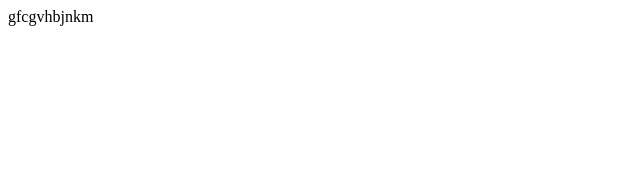
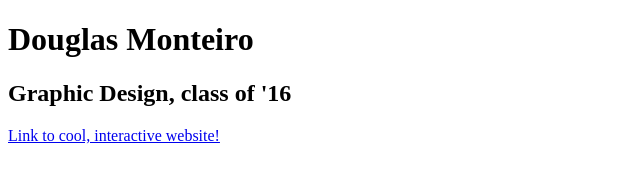
Before and after one commit to dfmonteiro2/Web2, a plain HTML site: page hello.html in a window 1280 px wide. Shown: the whole page, without its empty margins (0-640 px from the left). Drawn offline with Linux system fonts and the light colour scheme.

Commit message:
web2- assignment #1
web2- assignment #1

```diff
--- a/hello.html
+++ b/hello.html
@@ -1 +1,21 @@
-gfcgvhbjnkm
+<!DOCTYPE html>
+<html>
+  <head>
+	  <title>Douglas Monteiro</title>
+	  <link rel="stylesheet" type="text/css" href="reset.css"/>
+  	  <link rel="stylesheet" type="text/css" href="responsive.css" media="screen and (max-width:900px)"/>
+  </head>
+
+  <body id="body">
+	  <h1>
+		  Douglas Monteiro
+	  </h1>
+
+	  <h2>
+		  Graphic Design, class of '16
+	  </h2>
+
+	  <a href="http://joha.dk/en/">Link to cool, interactive website!</a>
+
+  </body>
+</html>
```
